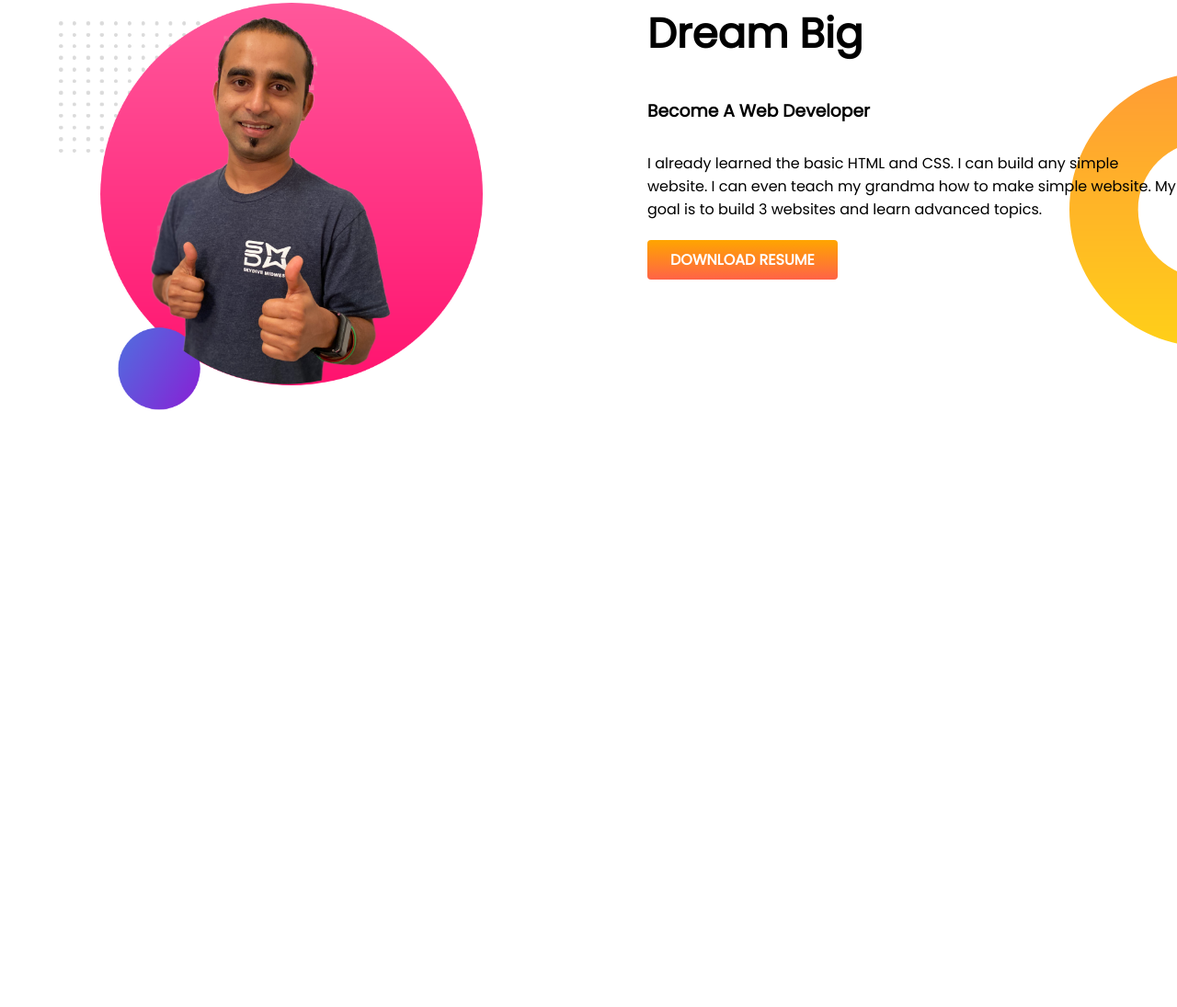
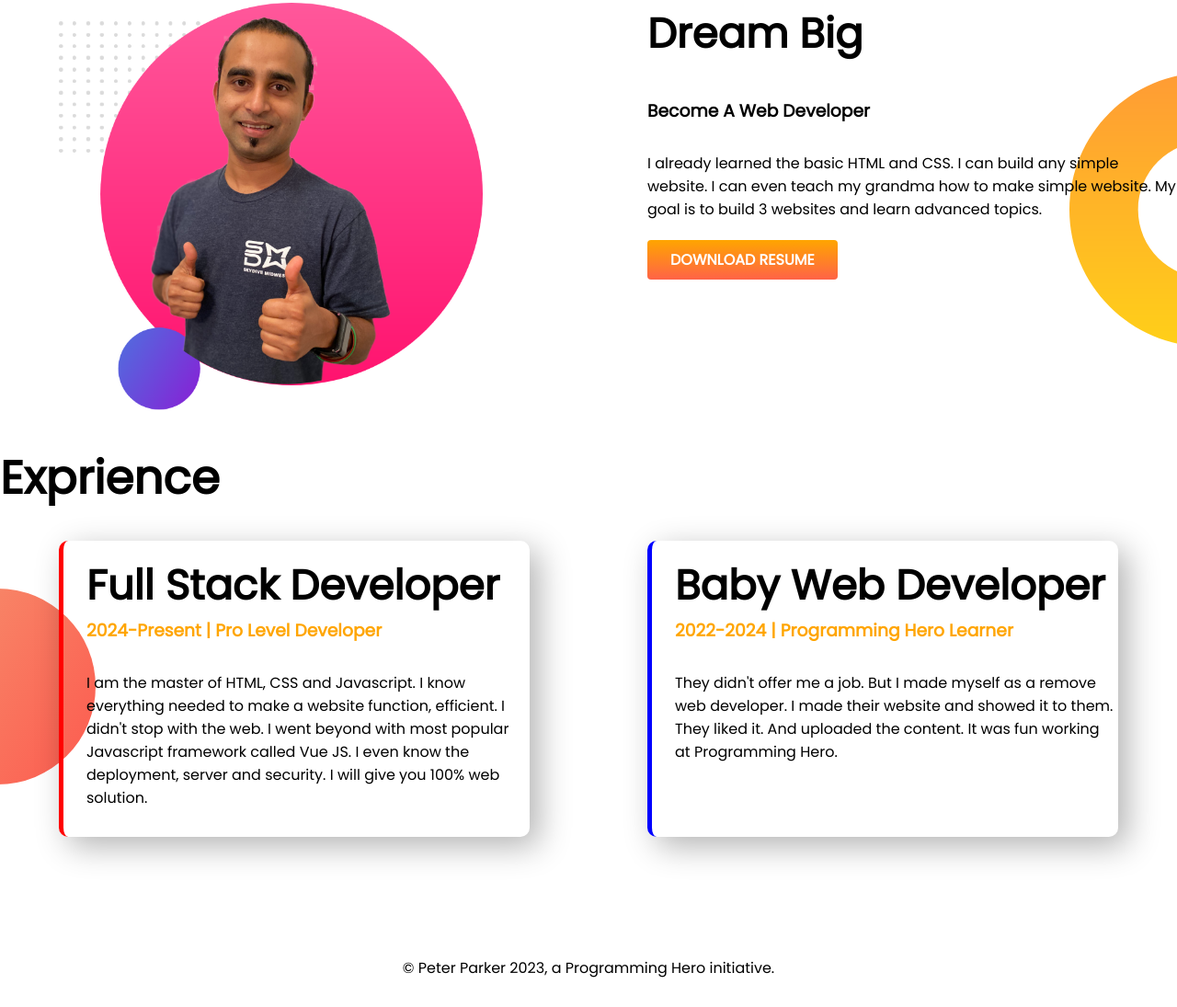
Before and after one commit to Mazharul430106/developer-portfolio, a plain HTML site: page index.html in a window 1280 px wide. Shown: the part 561-1656 px from the top of the page at 92% size. Before the commit the page ends 1014 px from the top, so only its background shows below. Drawn offline with Linux system fonts and the light colour scheme.

Commit message:
added exprience and footer section

```diff
--- a/index.html
+++ b/index.html
@@ -10,8 +10,7 @@
 </head>
 
 <body>
-
-    <section class="top-baner">
+    <section class="top-baner flexable-container">
         <div class="half-width">
             <h1>welcome to</h1>
             <h2><span class="orange-color"> mazharul islam </span> world</h2>
@@ -27,7 +26,7 @@
 
     </section>
 
-    <section class="dream-big">
+    <section class="dream-big flexable-container">
         <div class="half-width">
             <img src="images/jhankar2.png" alt="">
         </div>
@@ -42,14 +41,31 @@
         </div>
     </section>
 
+    <section class="exprience-section">
+        <h1>Exprience</h1>
+        <div class="flexable-container">
+            <div class="half-width exp-item">
+                <h2 class="ex-h">Full Stack Developer</h2>
+                <h3 class="orange-color">2024-Present | Pro Level Developer</h3>
+                <p>I am the master of HTML, CSS and Javascript. I know everything needed to make a website function,
+                    efficient. I didn't stop with the web. I went beyond with most popular Javascript framework called
+                    Vue
+                    JS. I even know the deployment, server and security. I will give you 100% web solution.</p>
+            </div>
+            <div class="half-width exp-item" id="baby-developer">
+                <h2 class="ex-h">Baby Web Developer</h2>
+                <h3 class="orange-color">2022-2024 | Programming Hero Learner</h3>
+                <p>They didn't offer me a job. But I made myself as a remove web developer. I made their website and
+                    showed
+                    it to them. They liked it. And uploaded the content. It was fun working at Programming Hero.</p>
+            </div>
+        </div>
 
-
-
-
-
-
-
-
+    </section>
 </body>
 
+<footer>
+    <p>© Peter Parker 2023, a Programming Hero initiative.</p>
+</footer>
+
 </html>
--- a/style.css
+++ b/style.css
@@ -11,7 +11,7 @@
 
 /* top-baner section style start now */
 
-section {
+.flexable-container {
     display: flex;
 
 }
@@ -76,3 +76,41 @@ p {
 }
 
 /* dream big section style end now */
+
+/* exprience section style start now */
+.exprience-section {
+
+    padding-bottom: 100px;
+    background-image: url(images/exp-bg.png);
+    background-repeat: no-repeat;
+    background-position: left;
+
+}
+
+.exp-item {
+    width: 40%;
+    margin-left: 5%;
+    margin-right: 5%;
+    padding-left: 25px;
+    box-shadow: 10px 10px 35px rgba(0, 0, 0, 0.3);
+    border-radius: 10px;
+    border-left: 5px solid red;
+}
+
+#baby-developer {
+    border-left: 5px solid blue;
+}
+
+.ex-h {
+    padding: 0;
+    padding-top: 15px;
+}
+
+/* exprience section style end now */
+
+/* footer style start now */
+footer p {
+    text-align: center;
+}
+
+/* footer style end now */
```
